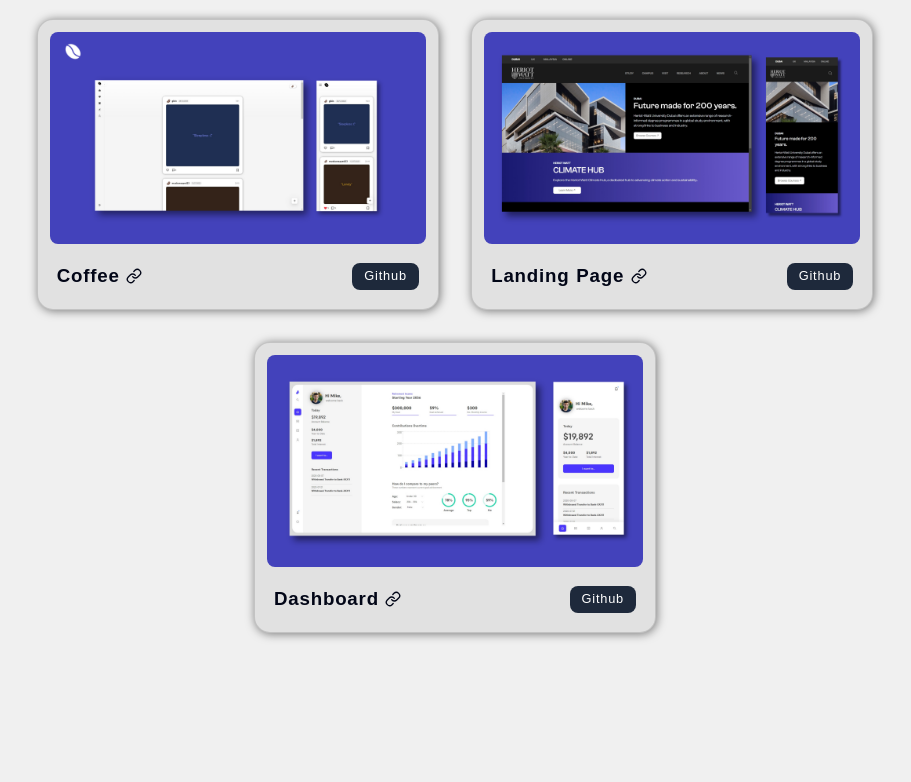
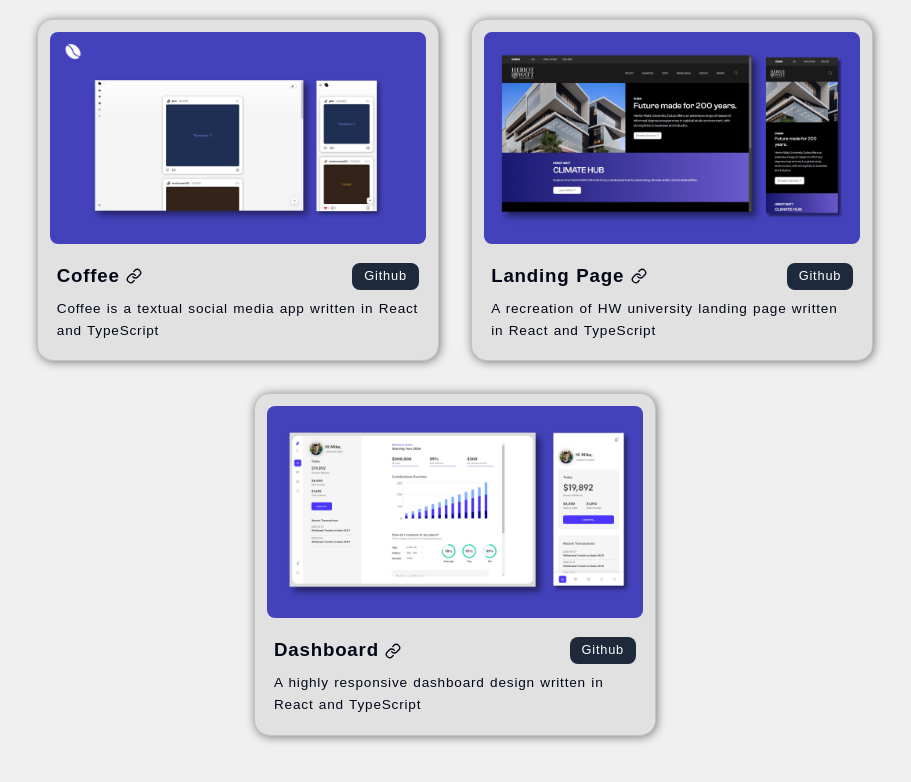
Before and after one commit to Gblnn/portfolio, a React (Vite) app: page / in a window 1280 px wide. Shown: the part 1005-1787 px from the top of the page, without its empty margins (185-1096 px from the left). Built offline with nearby package versions, Linux system fonts and the light colour scheme; a web font is replaced by a local one.

Commit message:
Update project.tsx

```diff
--- a/src/components/project.tsx
+++ b/src/components/project.tsx
@@ -40,7 +40,7 @@
 
                             <button style={{fontSize:"0.8rem",marginRight:"0rem",padding:"0.2rem", paddingLeft:"0.75rem", paddingRight:"0.75rem"}} className="dark btn"><a href={props.github}></a>Github</button>
                         </div>
-                        {/* <p style={{marginTop:"0.5rem", fontSize:"0.85rem"}}>{props.desc}</p> */}
+                        <p style={{marginTop:"0.5rem", fontSize:"0.85rem"}}>{props.desc}</p>
 
                     </div>
 
```
